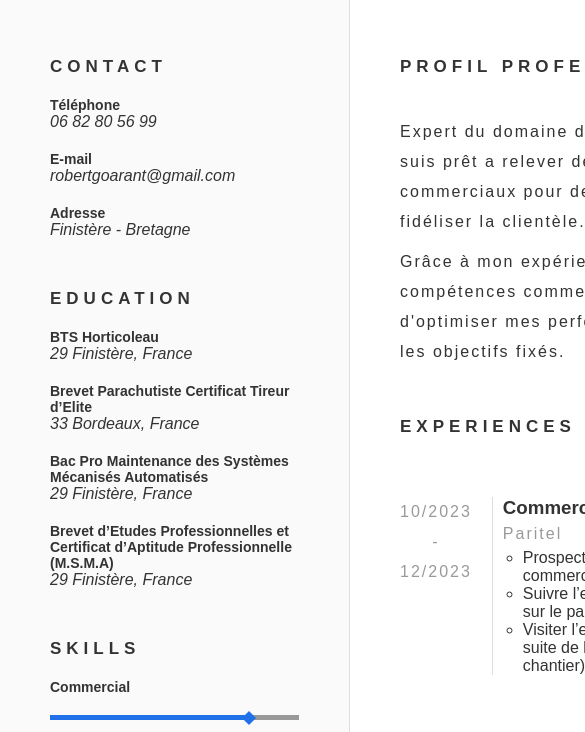
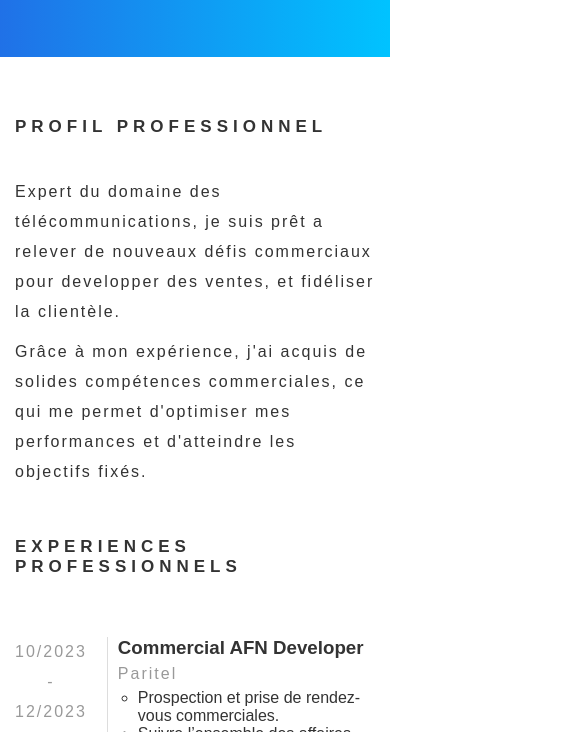
Before and after one commit to zahrahamdane/CV, a website: page index.html in a window 390 px wide. Shown: the part 271-1003 px from the top of the page, 585 px wide, since content can reach past the window. Drawn offline with Linux system fonts and the light colour scheme; a web font is replaced by a local one.

Commit message:
Rendre le projet responsive

```diff
--- a/index.html
+++ b/index.html
@@ -13,7 +13,7 @@
     ></script>
     <link rel="stylesheet" href="css/variables.css" />
     <link rel="stylesheet" href="css/style.css" />
-    <title>CV - ZAHRA</title>
+    <title>CV - ROBERT</title>
   </head>
   <body>
     <div class="grid-container">
@@ -126,16 +126,21 @@
         <div class="block">
           <h2 class="title-small">SOCIAL MEDIA</h2>
           <div class="social-container">
-            <i class="fa-brands fa-linkedin"></i>
-            <p>Linkedin</p>
+            <a href="https://www.linkedin.com/in/robert-goarant-533071275/">
+              <i class="fa-brands fa-linkedin"></i>
+              <p>Linkedin</p></a
+            >
           </div>
 
           <div class="social-container">
-            <i class="fa-brands fa-twitter"></i>
-            <p>Twitter</p>
+            <a href="https://www.linkedin.com/in/robert-goarant-533071275/">
+              <i class="fa-brands fa-twitter"></i>
+              <p>Twitter</p>
+            </a>
           </div>
         </div>
       </aside>
+
       <main>
         <h2 class="title-small">PROFIL PROFESSIONNEL</h2>
         <p>
--- /dev/null
+++ b/scss/_media-queries.scss
@@ -0,0 +1,27 @@
+/* Landscape phones and down */
+@mixin xs {
+  @media (max-width: 480px) {
+    @content;
+  }
+}
+
+/* Landscape phone to portrait tablet */
+@mixin sm {
+  @media (max-width: 767px) {
+    @content;
+  }
+}
+
+/* Portrait tablet to landscape and desktop */
+@mixin md {
+  @media (min-width: 768px) and (max-width: 979px) {
+    @content;
+  }
+}
+
+/* Large desktop */
+@mixin xl {
+  @media (min-width: 1200px) {
+    @content;
+  }
+}
--- a/scss/style.scss
+++ b/scss/style.scss
@@ -3,6 +3,7 @@
 @use "classes" as *;
 @use "utils" as *;
 @use "animations" as *;
+@use "media-queries" as *;
 
 .grid-container {
   display: grid;
@@ -12,23 +13,39 @@
     "aside main" 1fr
     "footer footer" auto
     / 350px auto;
+
+  @include xs {
+    grid:
+      "header" auto
+      "main" auto
+      "picture" auto
+      "aside" auto
+      "footer" auto
+      / auto;
+  }
 }
 
 header {
   grid-area: header;
   background: linear-gradient(to right, var(--primary), var(--light));
-  padding: 2rem 5rem;
+  padding: 10rem 5rem;
   text-align: center;
   color: white;
   display: flex;
   flex-direction: column;
   justify-content: center;
   align-items: center;
+  @include xs {
+    padding: 5rem 2rem;
+  }
   h1 {
     font-size: 6rem;
     line-height: 8rem;
     font-weight: 300;
     letter-spacing: 3rem;
+    @include xs {
+      font-size: 3rem;
+    }
     span {
       display: inline-block;
       animation: bounce 2s;
@@ -42,7 +59,7 @@ header {
 
 .picture {
   grid-area: picture;
-  padding: 2rem;
+  padding: 6rem;
   background: var(--background);
   border-right: 1px solid var(--border);
   img {
@@ -101,7 +118,7 @@ aside {
       }
     }
 
-    .social-container {
+    .social-container a {
       display: flex;
       justify-content: start;
       align-items: center;
@@ -134,6 +151,9 @@ aside {
 main {
   grid-area: main;
   padding: 5rem;
+  @include xs {
+    padding: 5rem 1.5rem;
+  }
   h2 {
     margin-bottom: 4rem;
   }
@@ -178,6 +198,9 @@ footer {
   align-items: center;
   color: white;
   padding: 5rem;
+  @include xs {
+    padding: 5rem 1.5rem;
+  }
   background: var(--text);
   h2 {
     margin-bottom: 3rem;
@@ -218,6 +241,9 @@ footer {
       border: 0;
       line-height: 2rem;
       min-width: 400px;
+      @include xs {
+        min-width: 200px;
+      }
       padding: 1rem 2rem;
       &::placeholder {
         color: var(--text);
```
Also changed, not shown: css/style.css, 1 other file.
